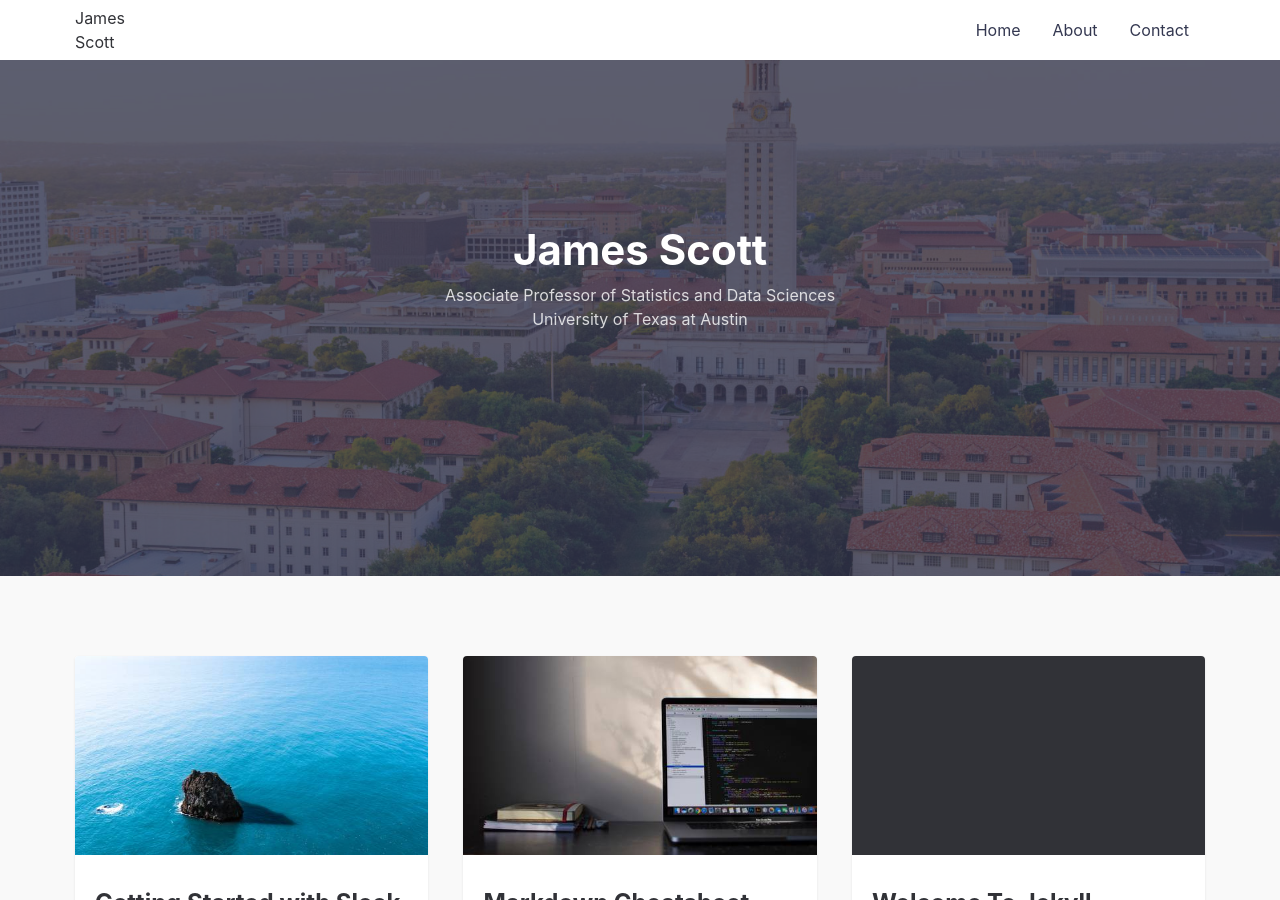
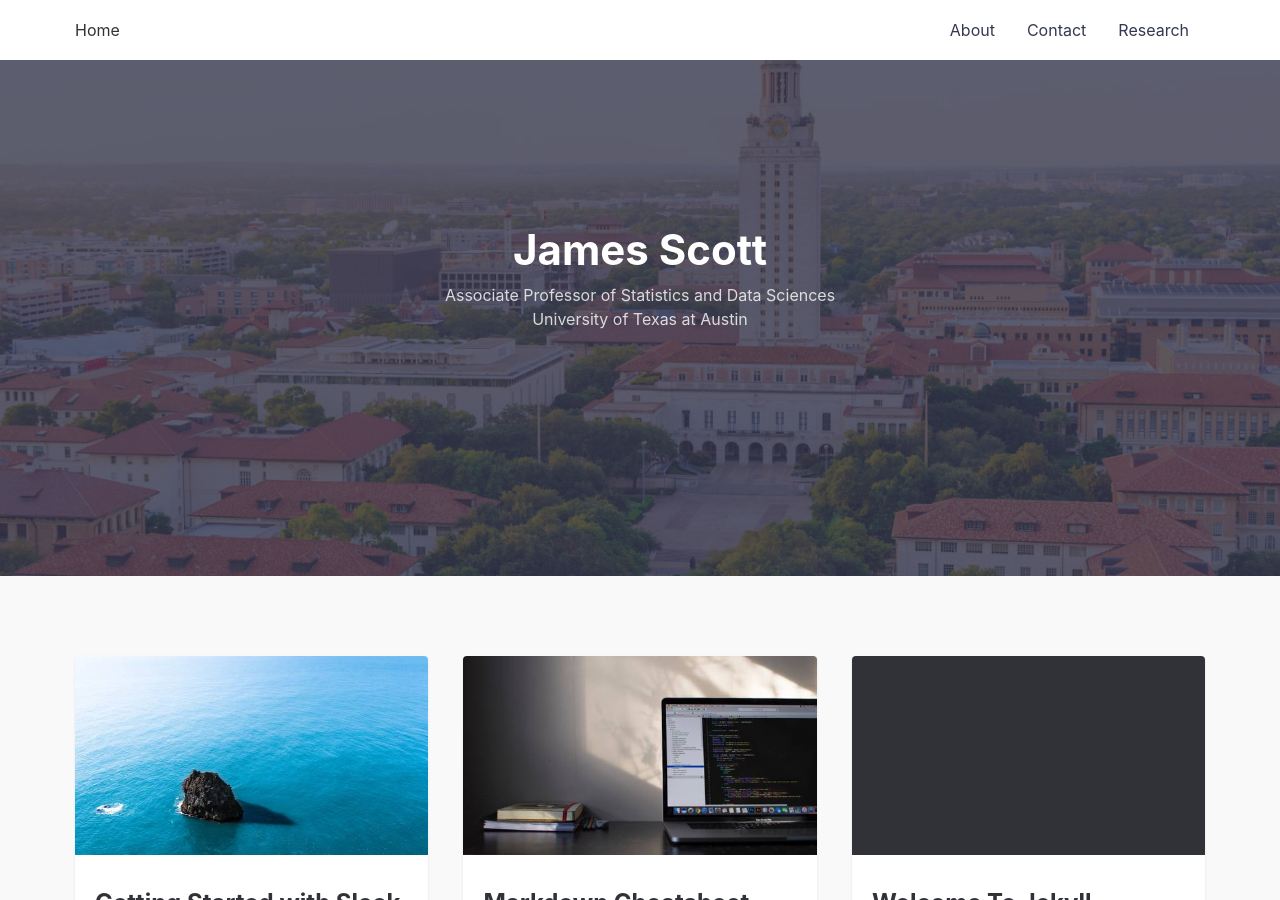
Before and after one commit to jgscott/testsite, a Jekyll site: the page built from index.md, in a window 1280 px wide and 900 px high. Built offline with Jekyll 4.4.1, drawn with Linux system fonts in a browser that asks for light colours.

Commit message:
new research page, header file

```diff
--- a/_includes/header.html
+++ b/_includes/header.html
@@ -4,15 +4,22 @@
       <a class="header__logo" href="{{ '/' | relative_url }}">
         <div class="header__logo--container">
           <!-- {% include logo.svg %} -->
-          James Scott
+          Home
         </div>
       </a>
       <nav class="header__links">
         <div class="container header__links-wrapper">
+        <!--
           <a class="header__link" href="{{ '/' | relative_url }}" itemprop="url"><span itemprop="name">Home</span></a>
-          <a class="header__link" href="{{ '/about' | relative_url }}" itemprop="url"><span itemprop="name">About</span></a>
+        -->
+          <a class="header__link" href="{{ '/about' | relative_url }}" itemprop="url">
+            <span itemprop="name">About</span>
+          </a>
           <a class="header__link" href="{{ '/contact' | relative_url }}" itemprop="url">
             <span itemprop="name">Contact</span>
+          </a>
+           <a class="header__link" href="{{ '/research' | relative_url }}" itemprop="url">
+            <span itemprop="name">Research</span>
           </a>
         </div>
       </nav>
```
Also changed, not shown: research.md (added, +7 -0 lines), assets/img/posts/ut_austin_large.jpg.
